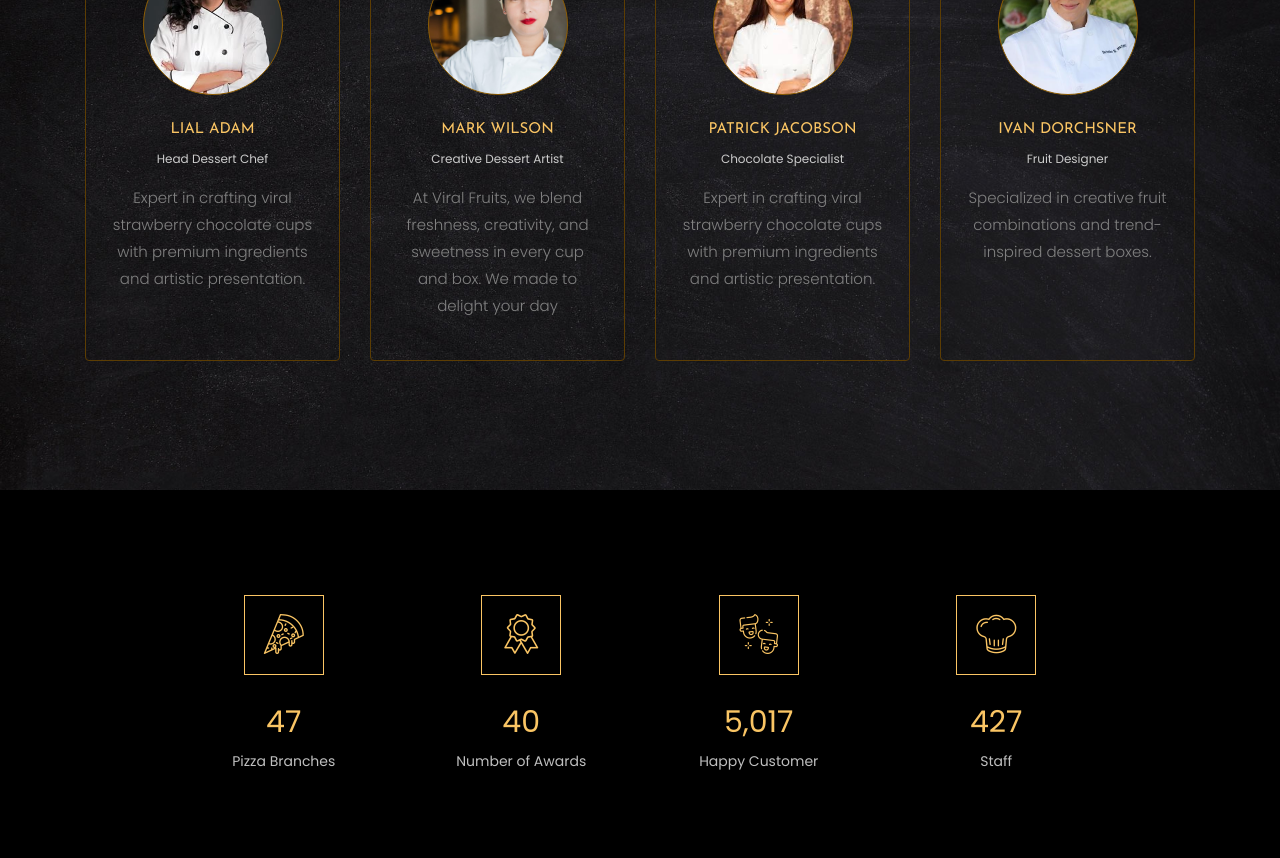
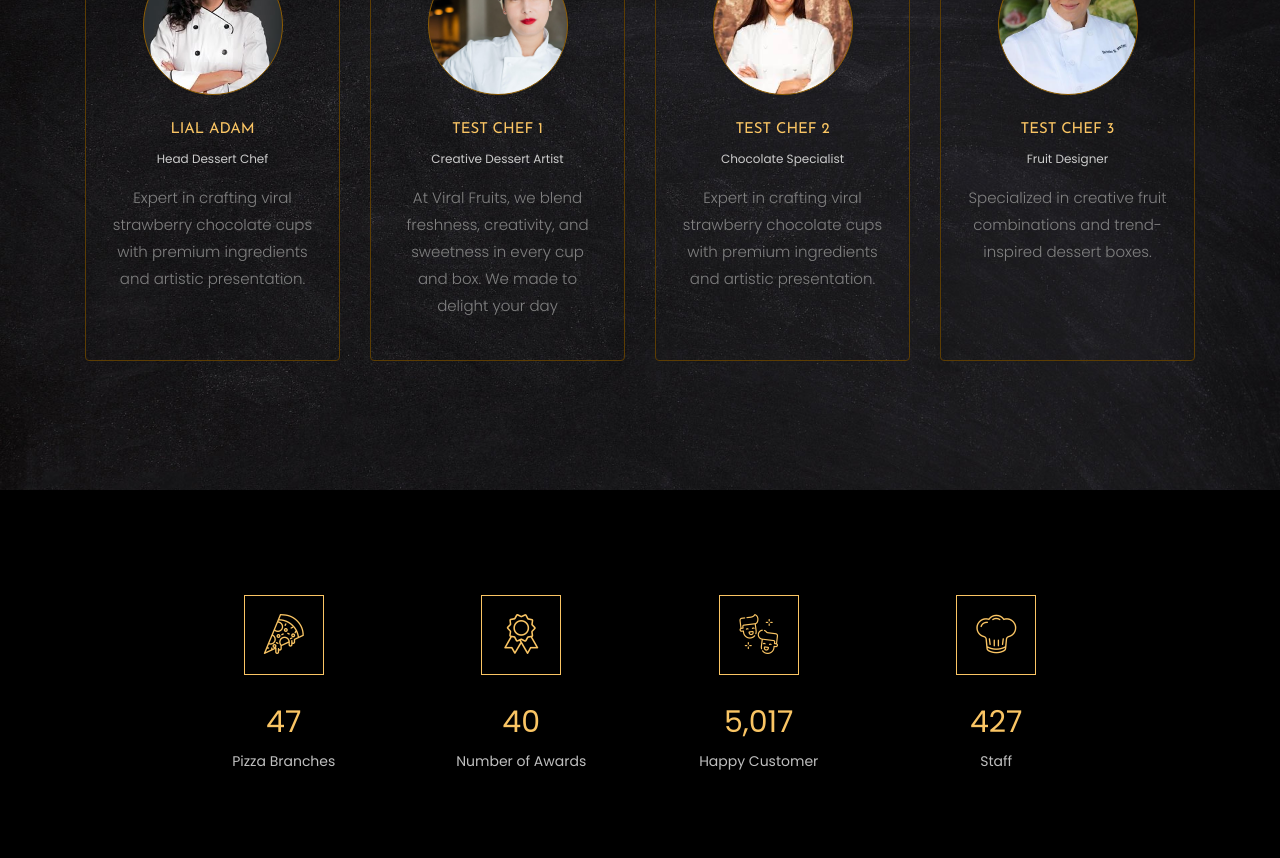
Before and after one commit to lialyAdam/Berrylicious, a plain HTML site: page about.html in a window 1280 px wide. Shown: the part 1720-2578 px from the top of the page. Drawn offline with Linux system fonts and the light colour scheme; some packages are replaced by stand-ins of ours; no server answers; files whose address does not match are found by name.

Commit message:
General  Updates

```diff
--- a/about.html
+++ b/about.html
@@ -154,7 +154,7 @@ From strawberry chocolate cups to mango bowls, every creation is made with love,
         		<div class="staff">
       				<div class="img mb-4" style="background-image: url(images/chef1.jpg);"></div>
       				<div class="info text-center">
-      					<h3><a href="teacher-single.html">Mark Wilson</a></h3>
+      					<h3><a href="teacher-single.html">Test Chef 1</a></h3>
       					<span class="position">Creative Dessert Artist</span>
       					<div class="text">
 	        				<p>At Viral Fruits, we blend freshness, creativity, and sweetness in every cup and box. We made to delight your day</p>
@@ -166,7 +166,7 @@ From strawberry chocolate cups to mango bowls, every creation is made with love,
         		<div class="staff">
       				<div class="img mb-4" style="background-image: url(images/c3.png);"></div>
       				<div class="info text-center">
-      					<h3><a href="teacher-single.html">Patrick Jacobson</a></h3>
+      					<h3><a href="teacher-single.html">Test Chef 2</a></h3>
       					<span class="position">Chocolate Specialist</span>
       					<div class="text">
 	        				<p>Expert in crafting viral strawberry chocolate cups with premium ingredients and artistic presentation.</p>
@@ -178,7 +178,7 @@ From strawberry chocolate cups to mango bowls, every creation is made with love,
         		<div class="staff">
       				<div class="img mb-4" style="background-image: url(images/C4r.jpg);"></div>
       				<div class="info text-center">
-      					<h3><a href="teacher-single.html">Ivan Dorchsner</a></h3>
+      					<h3><a href="teacher-single.html">Test Chef 3</a></h3>
       					<span class="position">Fruit Designer</span>
       					<div class="text">
 	        				<p>Specialized in creative fruit combinations and trend-inspired dessert boxes.</p>
```
Also changed, not shown: images/BerryDelightCup.jpg (deleted), images/Newbg_3.jpg (deleted), images/Paradise.png (deleted), images/ViralChocoBites.png (deleted), images/bg_3.jpg (deleted).
